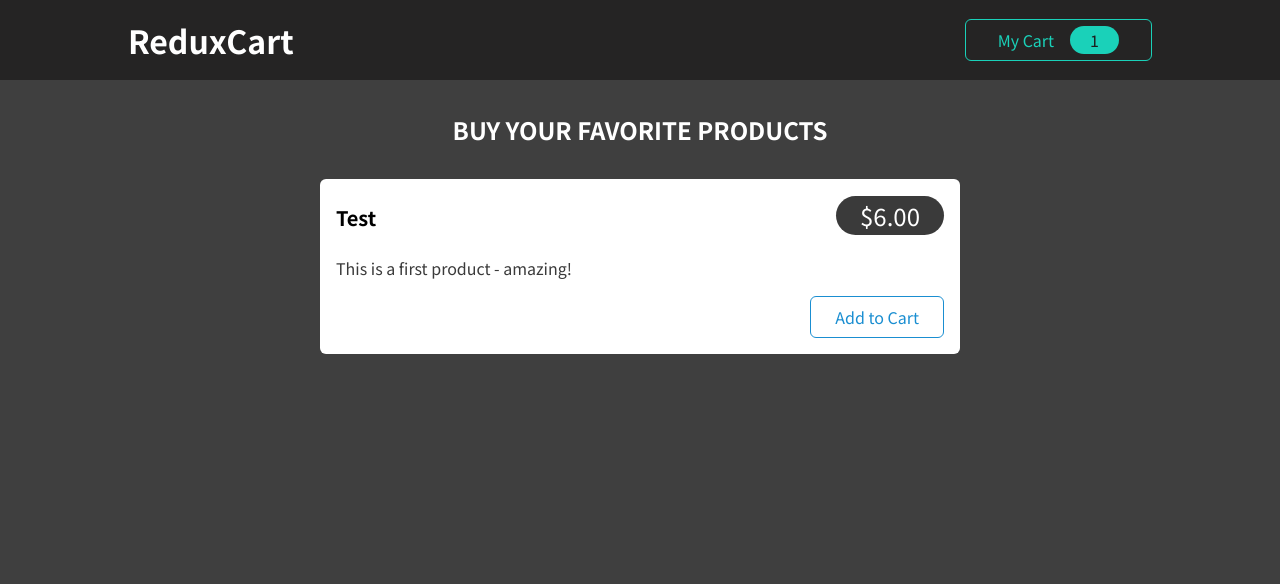
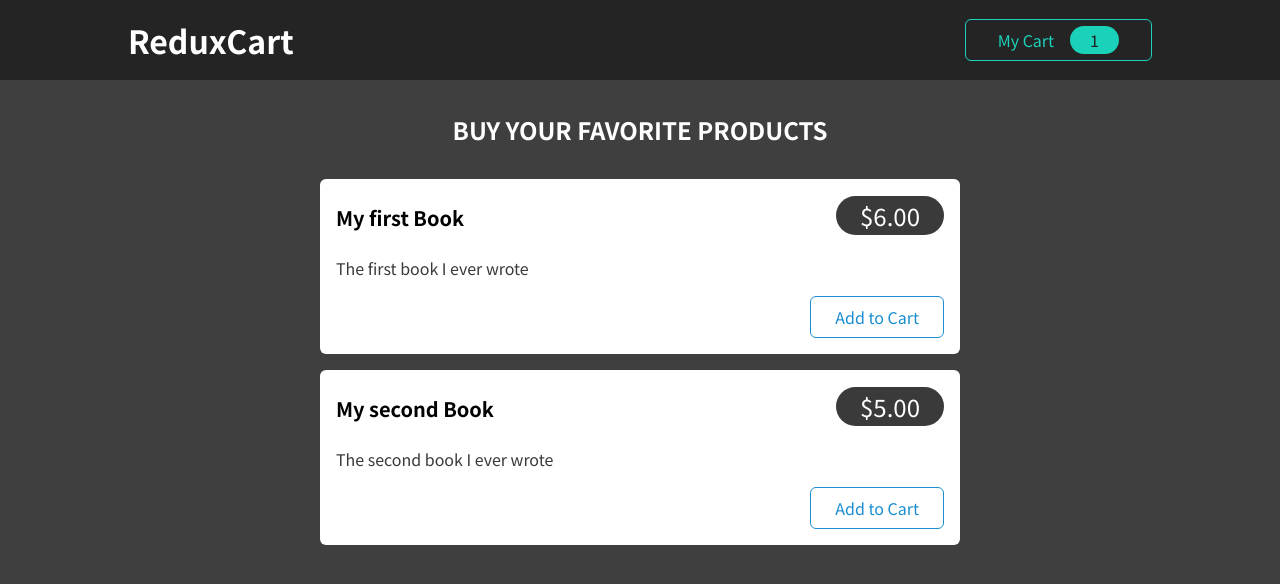
Before and after one commit to willl-8523/redux-shopping-order-app, a React (Create React App) app: page / in a window 1280 px wide. Shown: the top 584 px of the page. Built offline with nearby package versions, Linux system fonts and the light colour scheme.

Commit message:
Add DUMMY data

```diff
--- a/src/components/Shop/Products.js
+++ b/src/components/Shop/Products.js
@@ -1,16 +1,34 @@
 import ProductItem from './ProductItem';
 import classes from './Products.module.css';
+
+const DUMMY_PRODUCTS = [
+  {
+    id: 'p1',
+    price: 6,
+    title: 'My first Book',
+    description: 'The first book I ever wrote',
+  },
+  {
+    id: 'p2',
+    price: 5,
+    title: 'My second Book',
+    description: 'The second book I ever wrote',
+  },
+];
 
 const Products = (props) => {
   return (
     <section className={classes.products}>
       <h2>Buy your favorite products</h2>
       <ul>
-        <ProductItem
-          title='Test'
-          price={6}
-          description='This is a first product - amazing!'
-        />
+        {DUMMY_PRODUCTS.map((product) => (
+          <ProductItem
+            key={product.id}
+            title={product.title}
+            price={product.price}
+            description={product.description}
+          />
+        ))}
       </ul>
     </section>
   );
```
